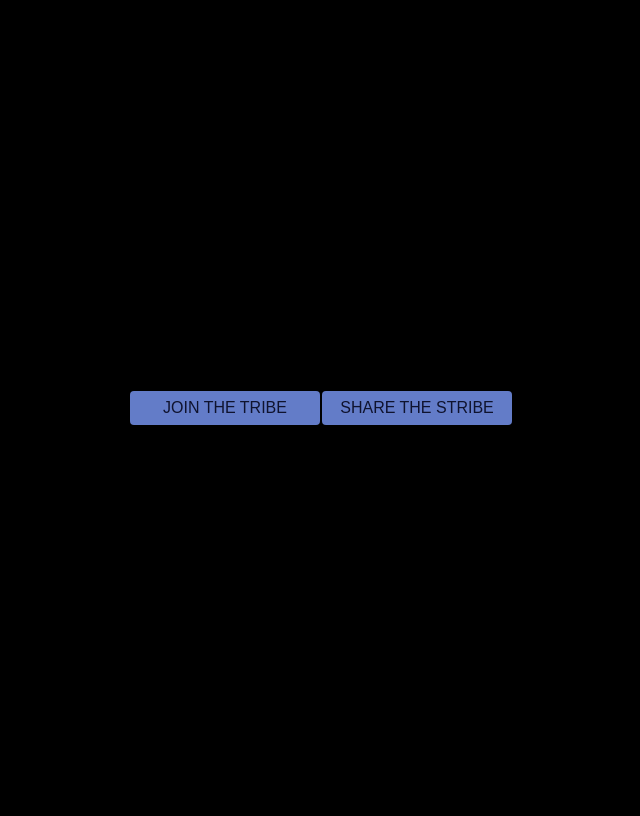
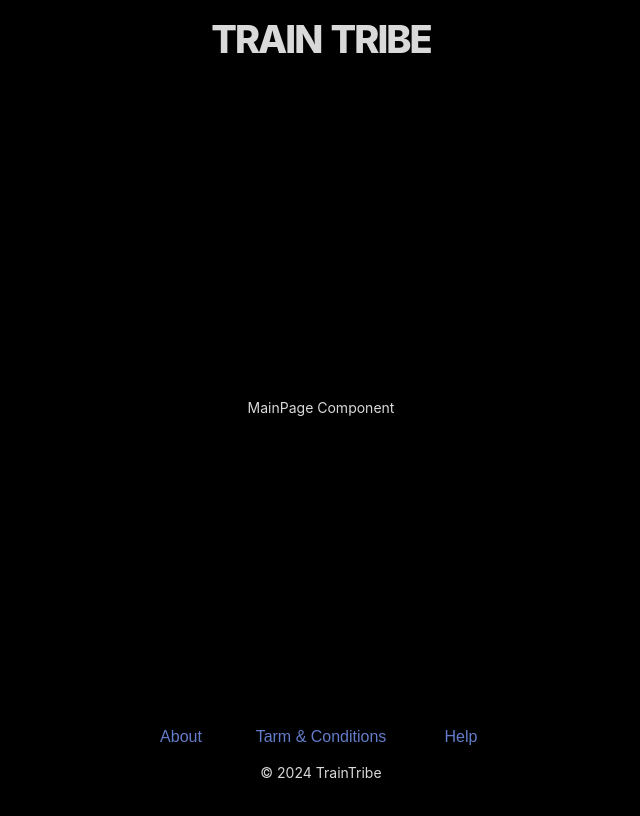
Before and after one commit to rokokos97/TrainTribe, a React (Vite) app: page / in a window 1280 px wide. Shown: the whole page, without its empty margins (319-959 px from the left). Built offline with nearby package versions, Linux system fonts and the light colour scheme.

Commit message:
feat: update Layout component to include Header and Footer, and adjust layout structure

```diff
--- a/src/components/Layout/Layout.module.scss
+++ b/src/components/Layout/Layout.module.scss
@@ -1,12 +1,8 @@
 .Layout {
   display: flex;
+  flex-direction: column;
   justify-content: center;
   align-items: center;
   gap: $spacing-xs;
   height: 100vh;
-
-  .button {
-    @include button-color();
-    width: $button-mediun;
-  }
 }
--- a/src/components/Layout/Layout.tsx
+++ b/src/components/Layout/Layout.tsx
@@ -1,11 +1,18 @@
 import React from "react";
 import styles from "./Layout.module.scss";
+
+import Header from "../Header/Header";
+import Footer from "../Footer/Footer";
+import {Outlet} from "react-router-dom";
 
 const Layout: React.FC = () => {
   return (
     <div className={styles.Layout}>
-      <button className={styles.button}>join the tribe</button>
-      <button className={styles.button}>share the stribe</button>
+      <Header />
+      <main>
+        <Outlet />
+      </main>
+      <Footer />
     </div>
   );
 };
```
